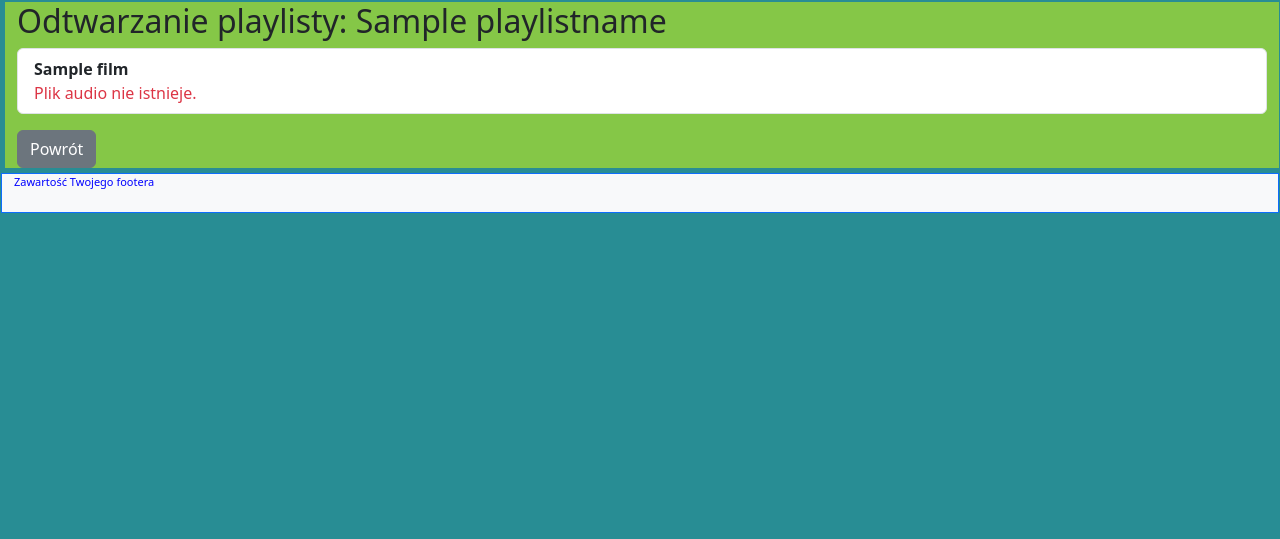
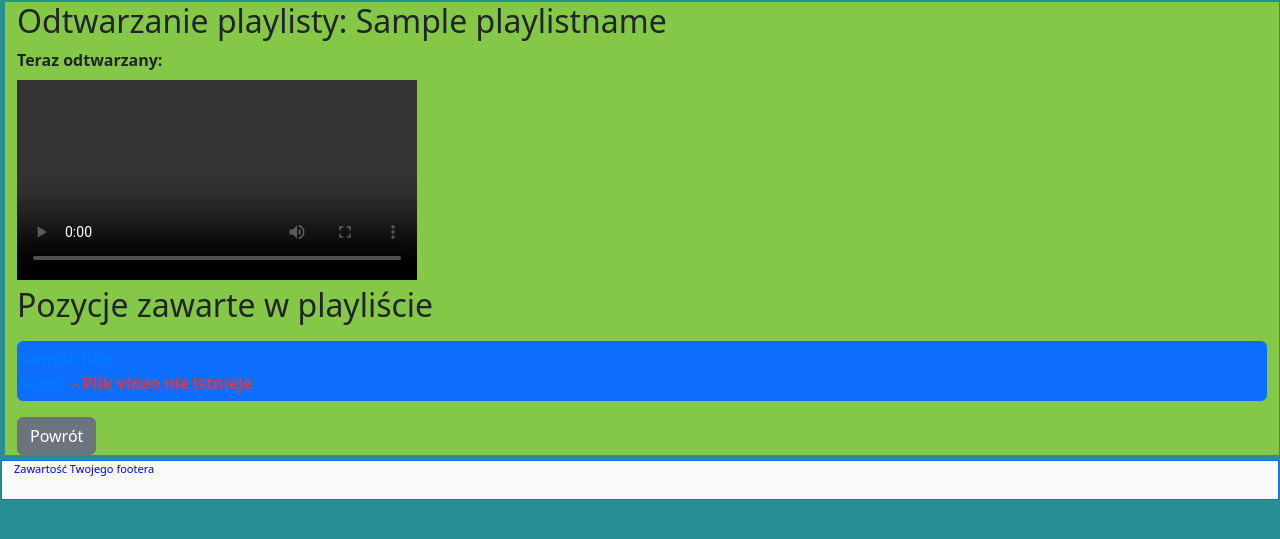
Before and after one commit to DawidZ2003/MyNetflix, a PHP site: page /play_playlist.php?idpl=1 in a window 1280 px wide. Shown: the part 43-582 px from the top of the page. Run offline with PHP 8.4, Linux system fonts and the light colour scheme; the visitor is signed in with stand-in values (Sample User, id 1); tables that the repository leaves empty or names only in its code hold one stand-in row (values such as "Sample post"); some libraries are stand-ins or nearby versions.

Commit message:
Update play_playlist.php

```diff
--- a/play_playlist.php
+++ b/play_playlist.php
@@ -56,6 +56,17 @@ mysqli_close($conn);
 <script src="https://code.jquery.com/jquery-3.5.1.js"></script>
 <script src="https://cdn.jsdelivr.net/npm/bootstrap@5.3.0-alpha1/dist/js/bootstrap.bundle.min.js"></script>
 <script type="text/javascript" src="twoj_js.js"></script>
+<style>
+/* Aktywny utwór */
+#playlist li.active {
+    font-weight: bold;
+    color: #007bff;
+}
+#playlist li {
+    cursor: pointer;
+    padding: 5px 0;
+}
+</style>
 </head>
 <body onload="myLoadHeader()">
 <div id="myHeader"></div>
@@ -66,32 +77,76 @@ mysqli_close($conn);
             <?php if (mysqli_num_rows($resultFilms) === 0): ?>
                 <p>Playlista jest pusta.</p>
             <?php else: ?>
-                <ul class="list-group mb-3">
+                <div class="video-player">
+                    <!-- Wyświetlanie nazwy aktualnego utworu -->
+                    <div id="currentTrackName" class="mb-2"><strong>Teraz odtwarzany:</strong> </div>
+                    <video id="video" controls style="width: 400px; height: auto; max-height: 400px; object-fit: contain;">
+                        Twoja przeglądarka nie obsługuje odtwarzacza video.
+                    </video>
+                    <h2>Pozycje zawarte w playliście</h2>
+                    <ul id="playlist" class="list-group mt-3">
                         <?php while ($film = mysqli_fetch_assoc($resultFilms)): ?>
                             <?php
-                        // Ścieżka do pliku: katalog użytkownika
                             $filepath = 'films/' . $film['username'] . '/' . $film['filename'];
-                        if (!file_exists($filepath)) {
-                            $fileExists = false;
-                        } else {
-                            $fileExists = true;
-                        }
+                            $fileExists = file_exists($filepath);
                             ?>
-                        <li class="list-group-item">
-                            <strong><?php echo htmlspecialchars($film['title']); ?></strong><br>
-                            <?php if ($fileExists): ?>
-                                <video controls style="width:100%; max-width:400px; max-height:400px;">
-                                    <source src="<?php echo $filepath; ?>" type="video/mp4">
-                                    Twoja przeglądarka nie obsługuje odtwarzacza audio.
-                                </video>
-                            <?php else: ?>
-                                <span class="text-danger">Plik audio nie istnieje.</span>
+                            <li class="list-group-item" <?php if($fileExists) echo 'data-src="'.$filepath.'"'; ?> data-title="<?php echo htmlspecialchars($film['title']); ?>">
+                                <strong><?php echo htmlspecialchars($film['title']); ?></strong>
+                                <br><small><?php echo htmlspecialchars($film['director']); ?></small>
+                                <?php if (!$fileExists): ?>
+                                    <span class="text-danger"> - Plik video nie istnieje</span>
                                 <?php endif; ?>
                             </li>
                         <?php endwhile; ?>
                     </ul>
+                </div>
+                <script>
+                var video = document.getElementById('video'); // Element video
+                var playlist = document.getElementById('playlist'); // Lista utworów
+                var tracks = playlist.getElementsByTagName('li'); // Wszystkie elementy li
+                var currentTrack = 0; // Indeks aktualnego utworu
+                var currentTrackName = document.getElementById('currentTrackName'); // Element do wyświetlania nazwy utworu
+                function playTrack(trackIndex) {
+                    if (!tracks[trackIndex]) return;
+
+                    if (tracks[currentTrack]) {
+                        tracks[currentTrack].classList.remove('active'); // Usuń klasę 'active' z poprzedniego
+                    }
+                    currentTrack = trackIndex;
+                    tracks[currentTrack].classList.add('active'); // Dodaj klasę 'active' do aktualnego
+                    var trackSrc = tracks[currentTrack].getAttribute('data-src');
+                    var trackTitle = tracks[currentTrack].getAttribute('data-title'); // Pobranie tytułu utworu
+                    if(trackSrc){
+                        video.src = trackSrc;
+                        video.play();
+                        // Aktualizacja wyświetlanej nazwy utworu
+                        currentTrackName.innerHTML = "<strong>Teraz odtwarzany:</strong> " + trackTitle;
+                    }
+                }
+                // Automatyczne przejście do następnego utworu
+                video.onended = function() {
+                    if (currentTrack + 1 < tracks.length) {
+                        playTrack(currentTrack + 1);
+                    } else {
+                        playTrack(0);
+                    }
+                };
+                // Kliknięcie w utwór z listy
+                playlist.addEventListener('click', function(e) {
+                    var target = e.target;
+                    while(target && target.nodeName !== 'LI') {
+                        target = target.parentNode;
+                    }
+                    if(target && target.getAttribute('data-src')) {
+                        var clickedIndex = Array.prototype.indexOf.call(tracks, target);
+                        playTrack(clickedIndex);
+                    }
+                });
+                // Start odtwarzania pierwszego utworu
+                playTrack(0);
+                </script>
             <?php endif; ?>
-            <a href="index.php" class="btn btn-secondary">Powrót</a>
+            <a href="index.php" class="btn btn-secondary mt-3">Powrót</a>
         </div>
     </section>
 </main>
```
Lines whose indentation alone changed are shown as unchanged.
